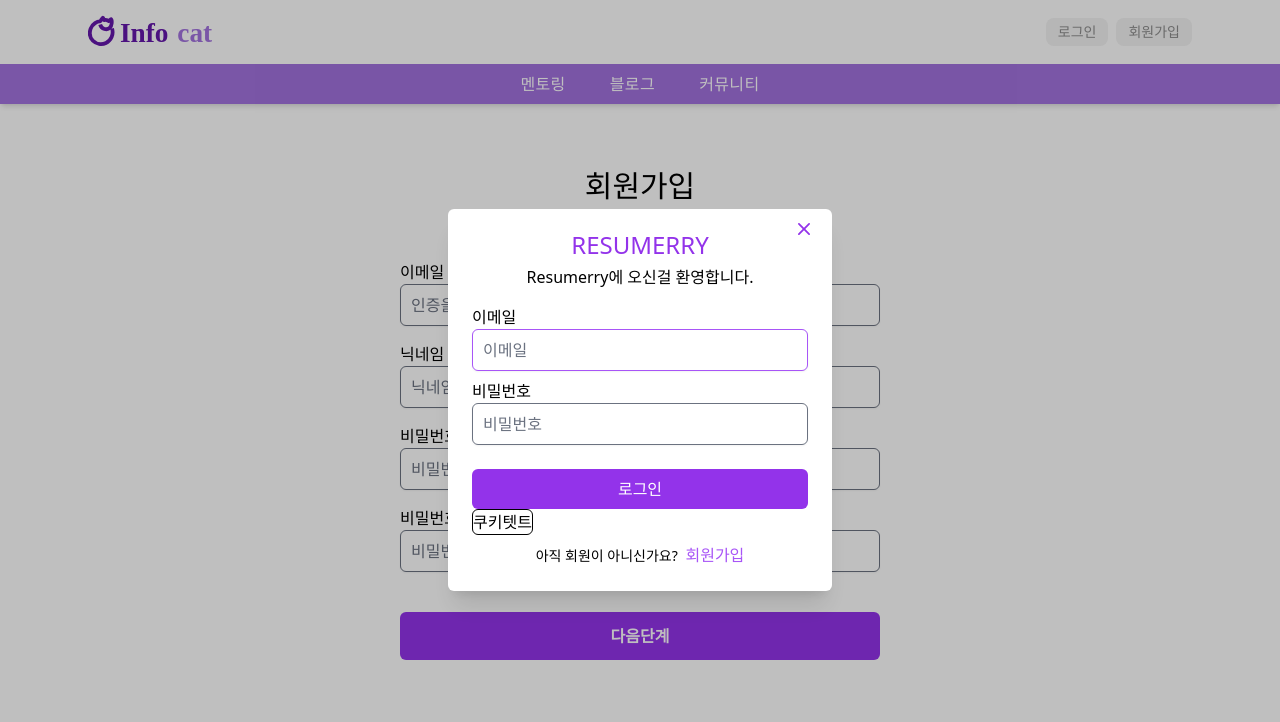
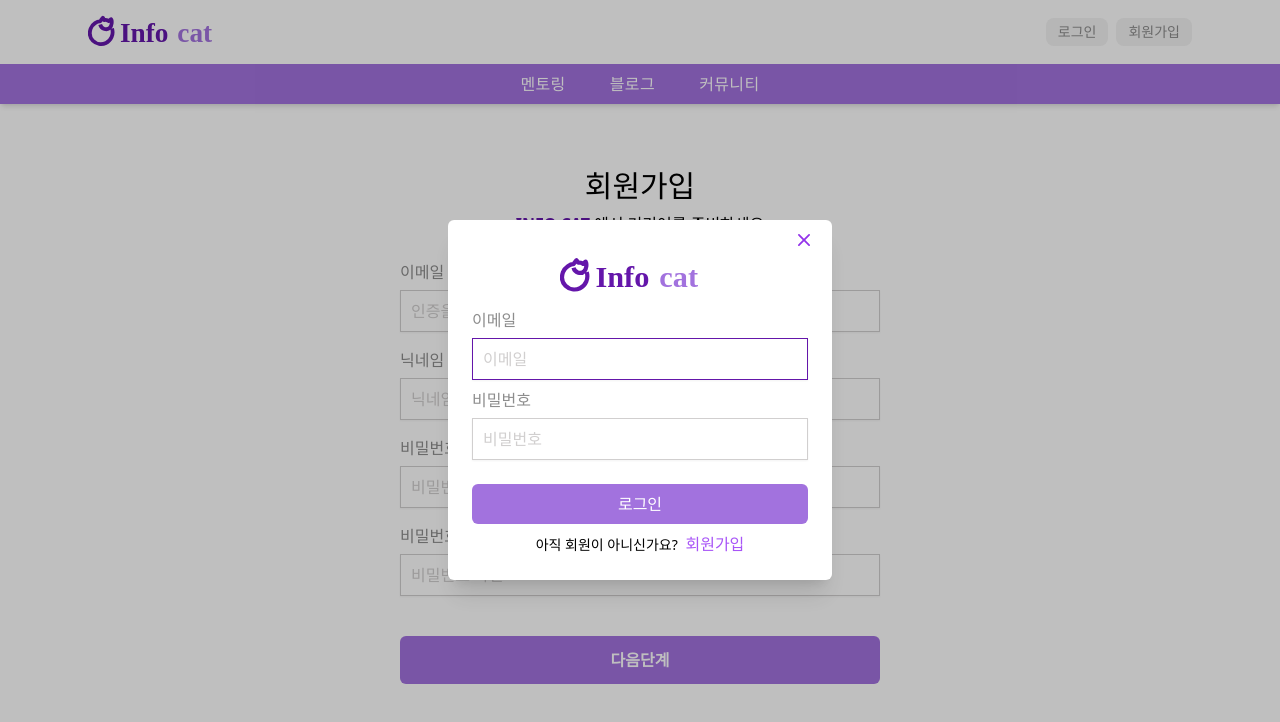
Before and after one commit to rygus9/infocat-front, a Next.js app: page /signup in a window 1280 px wide. Both pictures are taken after a click on the button "로그인". Shown: the top 722 px of the page. Built offline with nearby package versions, Linux system fonts and the light colour scheme.

Commit message:
feat: 인풋 디자인 변경, 로그인 회원가입 변경

```diff
--- a/src/components/shared/common/Button.tsx
+++ b/src/components/shared/common/Button.tsx
@@ -37,8 +37,8 @@
 const makeButtonClassName = ({ color, buttonStyle }: makeButtonClassNameProps) => {
   if (color == 'purple') {
     if (buttonStyle == 'fill')
-      return 'bg-purple-600 text-white hover:bg-purple-500 disabled:bg-purple-500 disabled:hover:bg-purple-500 disabled:cursor-not-allowed';
-    if (buttonStyle == 'border') return 'border border-purple-400 text-purple-500 hover:ring-1 hover:ring-purple-400';
+      return 'bg-lightPurple text-white hover:bg-lightPurple disabled:bg-lightPurple disabled:hover:bg-lightPurple disabled:cursor-not-allowed';
+    if (buttonStyle == 'border') return 'border border-purple-400 text-lightPurple hover:ring-1 hover:ring-purple-400';
   }
   if (color == 'gray') {
     if (buttonStyle == 'fill') return 'bg-gray-700 text-white hover:bg-gray-600';
--- a/src/components/shared/input/TextInput.tsx
+++ b/src/components/shared/input/TextInput.tsx
@@ -15,10 +15,10 @@
       {...register}
       autoComplete="off"
       className={cls(
-        'w-full rounded-md border border-gray-300 bg-white px-2.5 py-2 shadow-sm',
-        'text-base text-gray-600',
-        'placeholder:text placeholder:text-gray-400',
-        'focus:border-purple-500 focus:ring-0'
+        'w-full border border-lightGray bg-white px-2.5 py-2 shadow-sm',
+        'text-base text-darkGray',
+        'placeholder:text placeholder:text-lightGray',
+        'focus:border-darkPurPle focus:ring-0'
       )}
     ></input>
   );
--- a/src/components/shared/input/WrapLabel.tsx
+++ b/src/components/shared/input/WrapLabel.tsx
@@ -3,16 +3,26 @@
 interface WrapLabelProps {
   label: string;
   errorMessage?: string;
+  required?: boolean;
   id?: string;
+  moreInfo?: string;
 }
 
-export default function WrapLabel({ label, errorMessage, id = label, children }: WrapLabelProps & PropsWithChildren) {
+export default function WrapLabel({
+  label,
+  errorMessage,
+  id = label,
+  required = false,
+  moreInfo,
+  children,
+}: WrapLabelProps & PropsWithChildren) {
   return (
     <div>
-      <label htmlFor={id} className="pb-1 text-gray-500">
-        {label}
+      <label htmlFor={id} className="inline-block pb-1.5 text-gray">
+        {label} {required && <span className="text-lightPurple">*</span>}
       </label>
       {children}
+      {moreInfo && <div className="pt-1 text-sm text-gray">{moreInfo}</div>}
       <div className="text-sm text-red-500">{errorMessage}</div>
     </div>
   );
--- a/src/components/signup/SignUpHeader.tsx
+++ b/src/components/signup/SignUpHeader.tsx
@@ -1,8 +1,10 @@
 export default function SignUpHeader() {
   return (
     <header>
-      <h2 className="text-center text-[1.6rem] text-gray-800 md:text-3xl">회원가입</h2>
-      <p className="pt-2  text-center text-base text-gray-600">Resumerry에서 취업을 준비하세요</p>
+      <h2 className="text-gray-800 text-center text-[1.6rem] md:text-3xl">회원가입</h2>
+      <p className="text-gray-600  pt-2 text-center text-base">
+        <span className="pr-1 font-bold text-darkPurPle">INFO CAT</span>에서 커리어를 준비하세요
+      </p>
     </header>
   );
 }
--- a/src/layout/Header/LoginModal.tsx
+++ b/src/layout/Header/LoginModal.tsx
@@ -9,6 +9,7 @@
 import { useMutation } from 'react-query';
 import loginApi from '@/api/auth/loginApi';
 import testCookieApi from '@/api/auth/testCookieApi';
+import HeaderLogo from './HeaderLogo';
 
 interface LoginModalProps {
   isOpen: boolean;
@@ -64,10 +65,14 @@
               leaveTo="opacity-0 scale-95"
             >
               <Dialog.Panel className="relative w-full max-w-sm transform overflow-hidden rounded-md bg-white p-6 text-left align-middle shadow-xl transition-all">
-                <Dialog.Title as="h3" className="text-center text-2xl font-medium uppercase leading-6 text-purple-600">
-                  Resumerry
+                <Dialog.Title as="h3" className="relative top-1 flex items-center justify-center pt-2 font-bold">
+                  <figure className="h-10 w-40">
+                    <HeaderLogo></HeaderLogo>
+                  </figure>
                 </Dialog.Title>
-                <p className="pt-2 text-center text-gray-500">Resumerry에 오신걸 환영합니다.</p>
+                {/* <p className="text-gray-500 pt-2 text-center">
+                  <span className="pr-1 font-bold text-darkPurPle">INFO CAT</span>에 오신걸 환영합니다.
+                </p> */}
                 <XMarkIcon className="absolute right-4 top-2 h-6 w-6 cursor-pointer text-purple-600" onClick={closeModal}></XMarkIcon>
                 <form onSubmit={handleSubmit(onSubmit, onError)}>
                   <section className="mt-4 space-y-2">
@@ -83,11 +88,8 @@
                     <Button type="submit" color="purple" buttonStyle="fill" size="w-full h-10">
                       로그인
                     </Button>
-                    <Button type="button" onClick={onClick}>
-                      쿠키텟트
-                    </Button>
                   </div>
-                  <div className="pt-2 text-center text-sm text-gray-500">
+                  <div className="text-gray-500 pt-2 text-center text-sm">
                     아직 회원이 아니신가요?{' '}
                     <Link href="/signup">
                       <a onClick={closeModal} className="pl-1 text-base text-purple-500 hover:underline hover:underline-offset-2">
--- /dev/null
+++ b/src/pages/signup/mentor.tsx
@@ -0,0 +1,3 @@
+const Mentor = () => {};
+
+export default Mentor;
```
Also changed, not shown: src/pages/signup/index.tsx (renamed from src/pages/signup.tsx).
